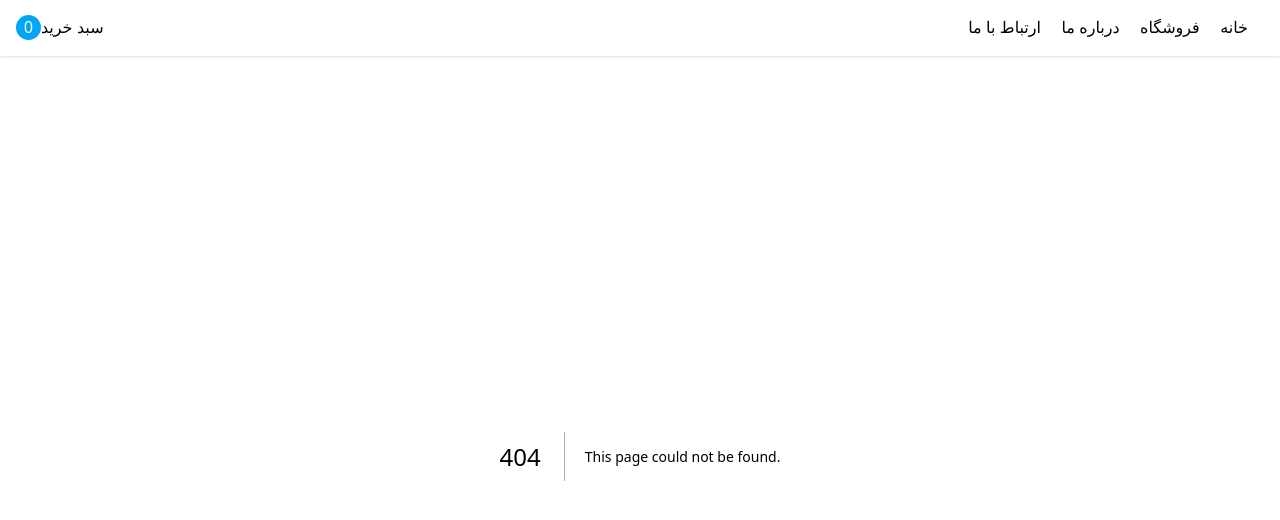
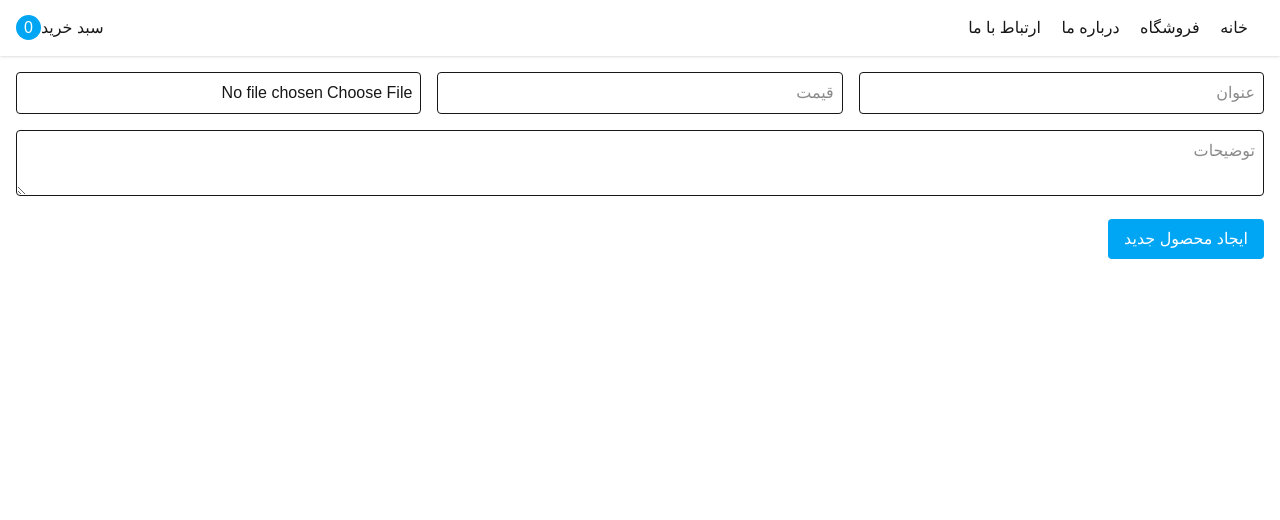
Before and after one commit to mse056/first-next-shop, a Next.js app in the folder front/: page /dashboard in a window 1280 px wide. Before the commit this address had no page. Shown: the top 520 px of the page. Built offline with nearby package versions, Linux system fonts and the light colour scheme.

Commit message:
create a panel to add product

```diff
--- /dev/null
+++ b/front/src/app/dashboard/page.tsx
@@ -0,0 +1,89 @@
+"use client";
+import Container from "@/components/container";
+import axios, { AxiosError } from "axios";
+import React, { ChangeEvent, useState } from "react";
+
+function Dashboard() {
+  const [title, setTitle] = useState("");
+  const [price, setPrice] = useState<number | "">("");
+  const [description, setDescription] = useState("");
+  const [image, setImage] = useState<File | null>(null);
+
+  const handleImageChange = (e: ChangeEvent<HTMLInputElement>) => {
+    if (e.target.files && e.target.files[0]) {
+      setImage(e.target.files[0]);
+    }
+  };
+
+  const handleCreateNewProduct = async () => {
+    const formData = new FormData();
+    formData.append("title", title);
+    formData.append("price", String(price));
+    formData.append("description", description);
+
+    if (image) {
+      formData.append("image", image);
+    }
+
+    try {
+      const response = await axios.post(
+        "http://localhost:8000/api/products/",
+        formData,
+      );
+      alert("محصول با موفقیت ایجاد شد");
+    } catch (error: unknown) {
+      if (error instanceof AxiosError) {
+        console.log("Django Validation Errors:", error.response?.data);
+      } else {
+        console.log("Unexpected error:", error);
+      }
+    }
+  };
+
+  return (
+    <div className="p-4 text-right rtl">
+      <Container>
+        <div className="grid grid-cols-3 gap-4">
+          <input
+            type="text"
+            name="title"
+            placeholder="عنوان"
+            value={title}
+            onChange={(e) => setTitle(e.target.value)}
+            className="border p-2 rounded"
+          />
+          <input
+            type="number"
+            name="price"
+            placeholder="قیمت"
+            value={price}
+            onChange={(e) => setPrice(e.target.valueAsNumber || "")}
+            className="border p-2 rounded"
+          />
+          <input
+            type="file"
+            name="image"
+            accept="image/*"
+            onChange={handleImageChange}
+            className="border p-2 rounded"
+          />
+        </div>
+        <textarea
+          name="description"
+          className="w-full mt-4 border p-2 rounded"
+          placeholder="توضیحات"
+          value={description}
+          onChange={(e) => setDescription(e.target.value)}
+        ></textarea>
+        <button
+          onClick={handleCreateNewProduct}
+          className="bg-sky-500 text-white rounded px-4 py-2 mt-4"
+        >
+          ایجاد محصول جدید
+        </button>
+      </Container>
+    </div>
+  );
+}
+
+export default Dashboard;
```
